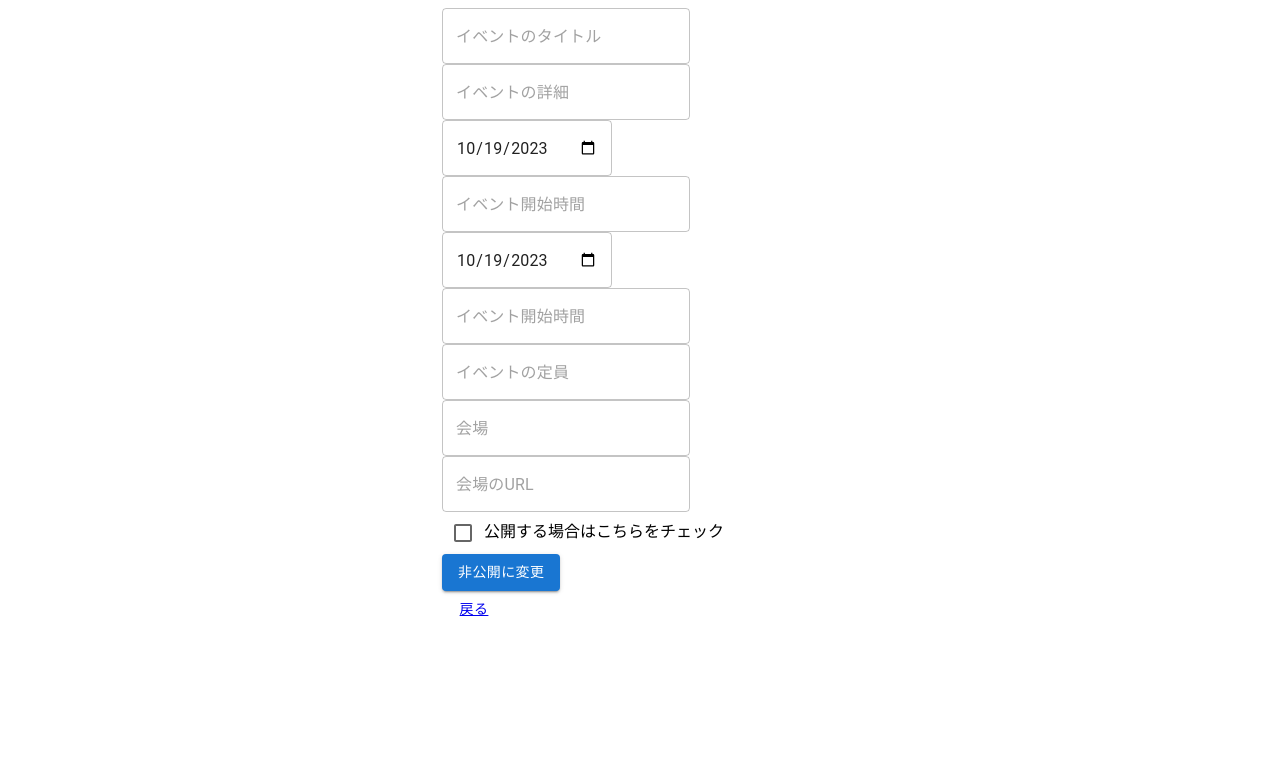
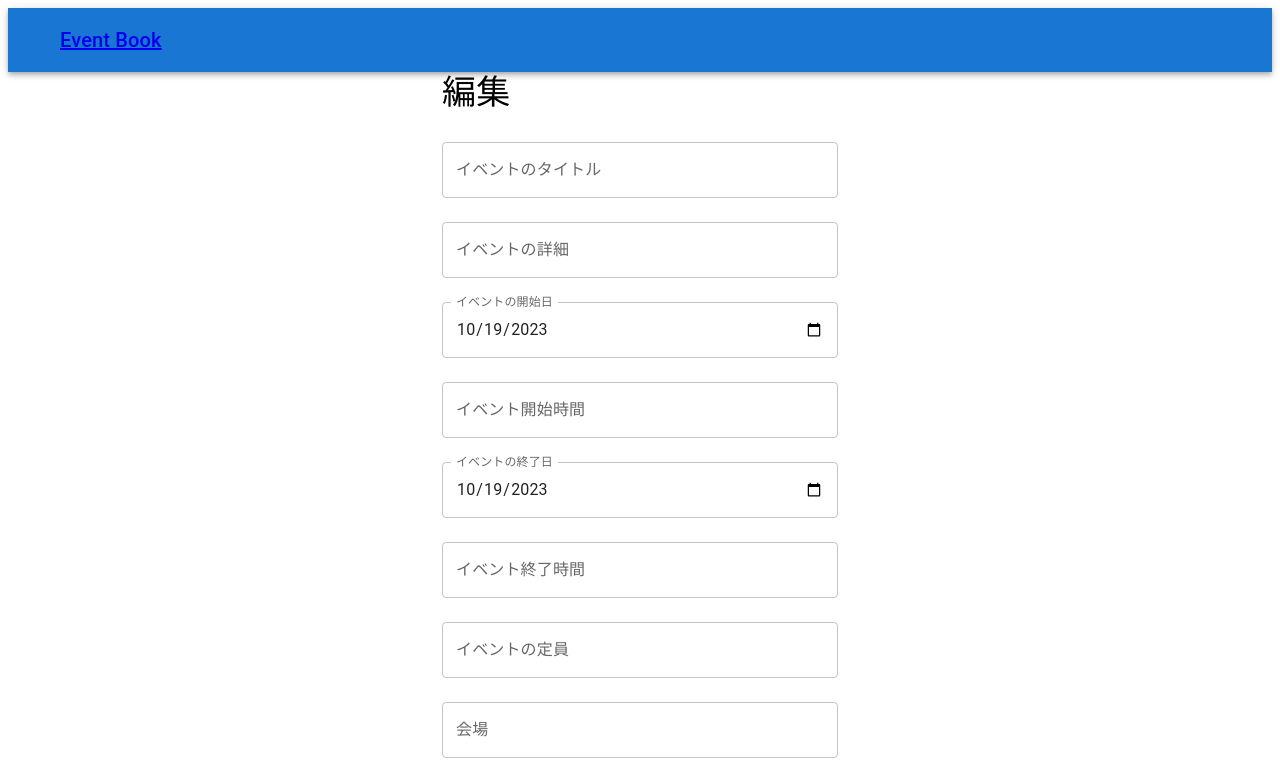
Before and after one commit to yukisakiyama2408/event-application, a Next.js app: page /event/1/edit in a window 1280 px wide. Shown: the top 780 px of the page. Built offline with nearby package versions, Linux system fonts and the light colour scheme; no server answers; the database is empty.

Commit message:
編集画面を修正

```diff
--- a/src/app/event/[id]/edit/event-edit-form.tsx
+++ b/src/app/event/[id]/edit/event-edit-form.tsx
@@ -8,10 +8,12 @@ import {
   Container,
   Grid,
   Checkbox,
+  Typography,
 } from "@mui/material";
 import { supabase } from "@/utils/supabase";
 import Link from "next/link";
 import dayjs from "dayjs";
+import GlobalHeader from "@/components/globalHeader";
 
 const EventEditForm = () => {
   const params = useParams();
@@ -84,14 +86,21 @@ const EventEditForm = () => {
   return (
     <>
       <div>
+        <div>
+          <GlobalHeader />
+        </div>
         <Container component="main" maxWidth="xs">
-          {" "}
+          <Typography variant="h4" gutterBottom>
+            編集{" "}
+          </Typography>
           <Box component="form" onSubmit={(e) => handleEditEvent(e, id)}>
             <Grid item xs={12}>
               <TextField
                 type="text"
+                fullWidth
+                margin="normal"
                 name="title"
-                placeholder="イベントのタイトル"
+                label="イベントのタイトル"
                 value={title}
                 onChange={(e) => setTitle(e.target.value)}
               />
@@ -100,7 +109,10 @@ const EventEditForm = () => {
               <TextField
                 type="text"
                 name="description"
-                placeholder="イベントの詳細"
+                fullWidth
+                margin="normal"
+                multiline
+                label="イベントの詳細"
                 value={description}
                 onChange={(e) => setDescription(e.target.value)}
               />
@@ -109,7 +121,9 @@ const EventEditForm = () => {
               <TextField
                 type="date"
                 name="date"
-                placeholder="イベントの実施日"
+                fullWidth
+                margin="normal"
+                label="イベントの開始日"
                 value={dayjs(start_date).format("YYYY-MM-DD")}
                 onChange={(e) => setStart_Date(new Date(e.target.value))}
               />
@@ -118,7 +132,9 @@ const EventEditForm = () => {
               <TextField
                 type="text"
                 name="time"
-                placeholder="イベント開始時間"
+                fullWidth
+                margin="normal"
+                label="イベント開始時間"
                 value={start_time}
                 onChange={(e) => setStart_time(e.target.value)}
               />
@@ -134,7 +150,9 @@ const EventEditForm = () => {
               <TextField
                 type="date"
                 name="date"
-                placeholder="イベントの実施日"
+                fullWidth
+                margin="normal"
+                label="イベントの終了日"
                 value={dayjs(end_date).format("YYYY-MM-DD")}
                 onChange={(e) => setEnd_Date(new Date(e.target.value))}
               />
@@ -143,7 +161,9 @@ const EventEditForm = () => {
               <TextField
                 type="text"
                 name="time"
-                placeholder="イベント開始時間"
+                fullWidth
+                margin="normal"
+                label="イベント終了時間"
                 value={end_time}
                 onChange={(e) => setEnd_time(e.target.value)}
               />
@@ -159,7 +179,9 @@ const EventEditForm = () => {
               <TextField
                 type="text"
                 name="capacity"
-                placeholder="イベントの定員"
+                fullWidth
+                margin="normal"
+                label="イベントの定員"
                 value={capacity}
                 onChange={(e) => setCapacity(e.target.value)}
               />
@@ -168,7 +190,9 @@ const EventEditForm = () => {
               <TextField
                 type="text"
                 name="place"
-                placeholder="会場"
+                fullWidth
+                margin="normal"
+                label="会場"
                 value={place}
                 onChange={(e) => setPlace(e.target.value)}
               />
@@ -177,7 +201,9 @@ const EventEditForm = () => {
               <TextField
                 type="text"
                 name="place_link"
-                placeholder="会場のURL"
+                fullWidth
+                margin="normal"
+                label="会場のURL"
                 value={place_link}
                 onChange={(e) => setPlace_link(e.target.value)}
               />
--- a/src/utils/supabaseFunction.tsx
+++ b/src/utils/supabaseFunction.tsx
@@ -37,7 +37,7 @@ export const EditEvent = async (
   end_date: Date | undefined,
   end_time: string | undefined,
   host_id: string,
-  is_published: boolean,
+  is_published: boolean | undefined,
   place: string,
   place_link: string,
   id: string
```
